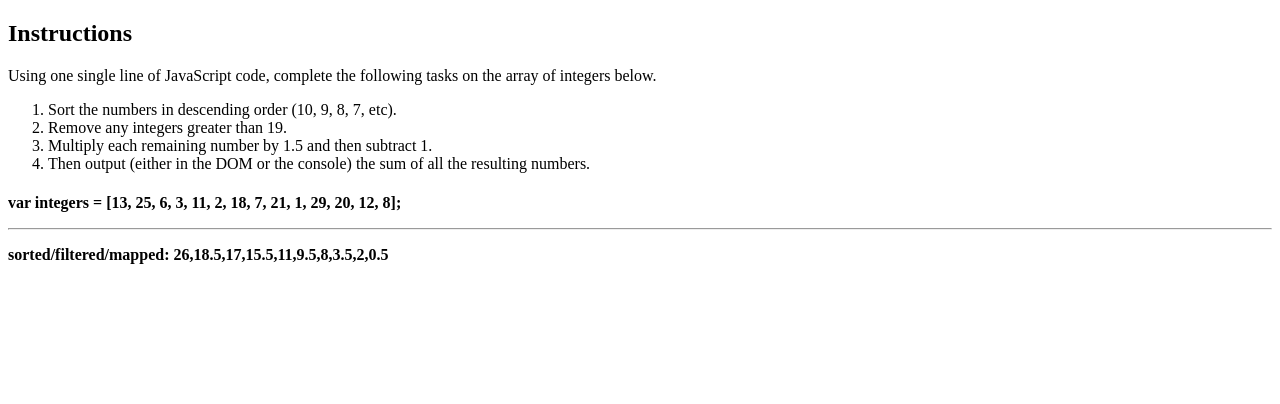
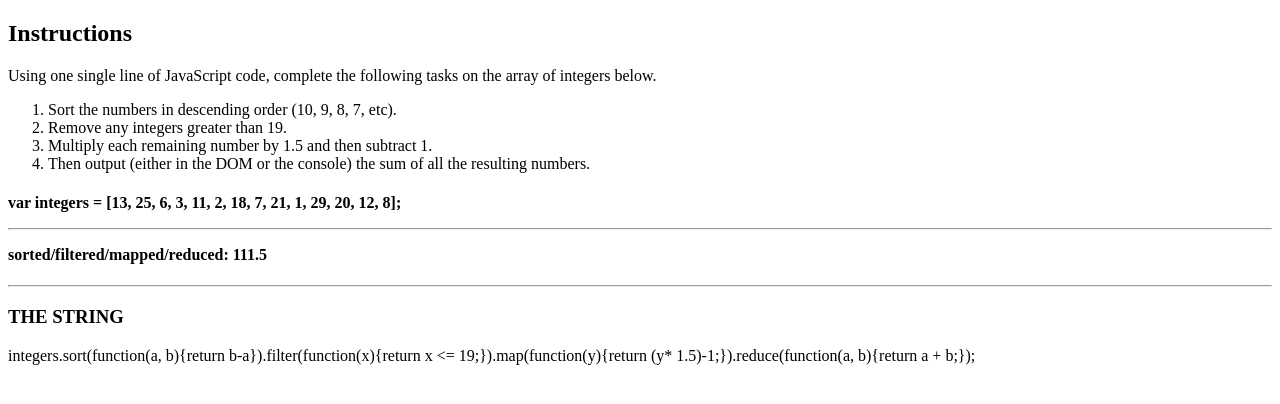
Before and after one commit to iamericanartist/spa-chaining-arrays, a plain HTML site: page index.html in a window 1280 px wide. Drawn offline with Linux system fonts and the light colour scheme.

Commit message:
fixed formatting

```diff
--- a/chaining.js
+++ b/chaining.js
@@ -4,23 +4,38 @@ var integers = [13, 25, 6, 3, 11, 2, 18, 7, 21, 1, 29, 20, 12, 8];
 //////////////////////////DIRECTIONS/////////////////////////////
 // Using one single line of JavaScript code, complete the following tasks on the array of integers below.
 
-//////////////////////////LONG HAND//////////////////////////////
+// ////////////////////////LONG HAND//////////////////////////////
 // // 1. Sort the numbers in descending order (10, 9, 8, 7, etc).
 // // with sort results
 // var sorted = integers.sort(function(a, b){return b-a});
 // console.log("sorted result =",sorted );
+// // chaining.js:11 sorted result = [29, 25, 21, 20, 18, 13, 12, 11, 8, 7, 6, 3, 2, 1]
 
 // // 2. Remove any integers greater than 19.
 // // added Filter results
 // var filtered = sorted.filter(function(x) {return x <= 19;});
 // console.log("filtered result =",filtered );
+// // chaining.js:17 filtered result = [18, 13, 12, 11, 8, 7, 6, 3, 2, 1]
 
 // // 3. Multiply each remaining number by 1.5 and then subtract 1.
 // // added map results
 // var mapped = filtered.map(function(y){return (y* 1.5)-1;});
 // console.log("mapped result =",mapped );
+// // chaining.js:23 mapped result = [26, 18.5, 17, 15.5, 11, 9.5, 8, 3.5, 2, 0.5]
+
+// // 4. Then output (either in the DOM or the console) the sum of all the resulting numbers.
+// // added map results
+// var reduced = mapped.reduce(function(a, b){return a + b;});
+// console.log("reduced result =",reduced );
+// // chaining.js:29 reduced result = 111.5
+
+
 ///////////////////////combined below////////////////////////////
+console.log("RESULTS: ",integers.sort(function(a, b){return b-a}).filter(function(x){return x <= 19;}).map(function(y){return (y* 1.5)-1;}).reduce(function(a, b){return a + b;}));
 
-// 4. Then output (either in the DOM or the console) the sum of all the resulting numbers.
-console.log("RESULTS: ",integers.sort(function(a, b){return b-a}).filter(function(x){return x <= 19;}).map(function(y){return (y* 1.5)-1;}));
-outputEl.innerHTML = "sorted/filtered/mapped: " + integers.sort(function(a, b){return b-a}).filter(function(x){return x <= 19;}).map(function(y){return (y* 1.5)-1;});
+outputEl.innerHTML = "sorted/filtered/mapped/reduced: " + integers.sort(function(a, b){return b-a}).filter(function(x){return x <= 19;}).map(function(y){return (y* 1.5)-1;}).reduce(function(a, b){return a + b;});
+
+var howIDidIt = "<h3>THE STRING</h3>" + " integers.sort(function(a, b){return b-a})" + ".filter(function(x){return x <= 19;})" + ".map(function(y){return (y* 1.5)-1;})" + ".reduce(function(a, b){return a + b;});"
+
+howIDidItEl.innerHTML = howIDidIt;
+// chaining.js:36 RESULTS:  [26, 18.5, 17, 15.5, 11, 9.5, 8, 3.5, 2, 0.5]
--- a/index.html
+++ b/index.html
@@ -22,6 +22,8 @@
 	<hr/>
 
 	<p id="outputEl"></p></h4>
+	<hr/>
+	<p id="howIDidItEl"></p></h4>
 
 	<script src="chaining.js"></script>
 </body>
```
